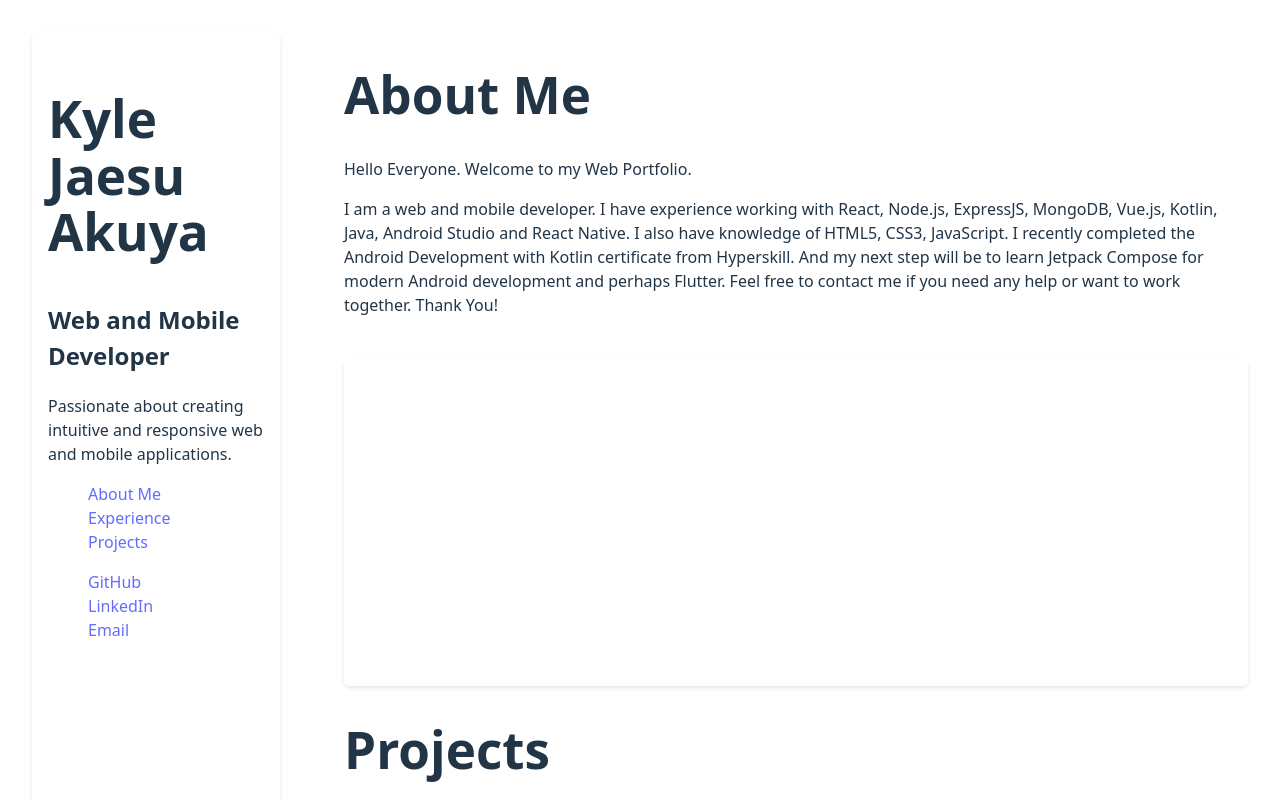
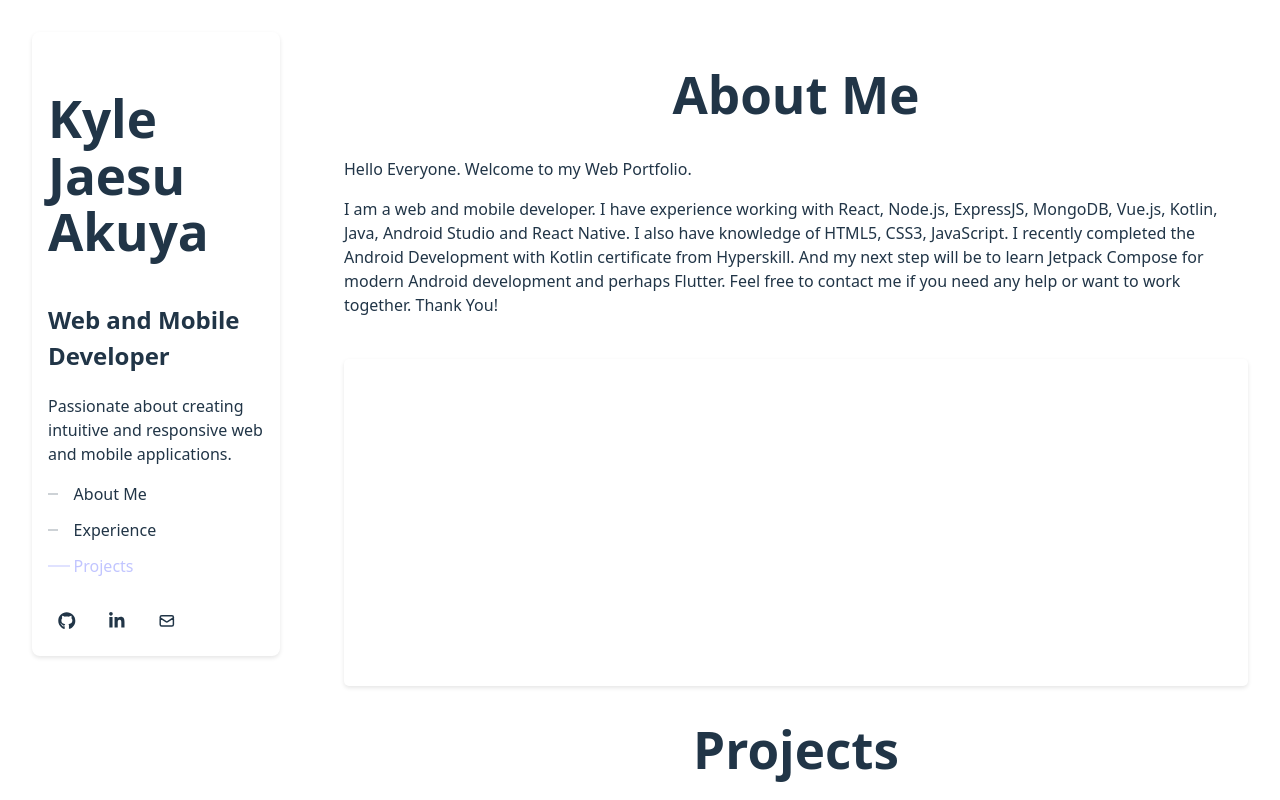
Before and after one commit to jaesu968/WebPortfolio, a React (Vite) app: page / in a window 1280 px wide. Shown: the top 800 px of the page. Built offline with nearby package versions, Linux system fonts and the light colour scheme.

Commit message:
updated styling for sidebar and main content

```diff
--- a/package.json
+++ b/package.json
@@ -15,6 +15,7 @@
   "dependencies": {
     "react": "^19.1.1",
     "react-dom": "^19.1.1",
+    "react-icons": "^5.6.0",
     "react-router-dom": "^7.9.5"
   },
   "devDependencies": {
@@ -22,6 +23,7 @@
     "@types/react": "^19.1.16",
     "@types/react-dom": "^19.1.9",
     "@vitejs/plugin-react": "^5.0.4",
+    "baseline-browser-mapping": "^2.10.35",
     "eslint": "^9.36.0",
     "eslint-plugin-react-hooks": "^5.2.0",
     "eslint-plugin-react-refresh": "^0.4.22",
--- a/src/App.css
+++ b/src/App.css
@@ -25,6 +25,10 @@
   width: 100%;
   border-top: 1px solid #444;
   padding-top: 1.25rem;
+}
+
+.centerTitle{
+  text-align: center;
 }
 
 .logo {
--- a/src/App.jsx
+++ b/src/App.jsx
@@ -40,7 +40,7 @@ function App() {
       <Sidebar />
       <main className="content-column">
         <div id="about">
-          <h1>About Me</h1>
+          <h1 className="centerTitle">About Me</h1>
           <p>Hello Everyone. Welcome to my Web Portfolio.</p>
           <p>I am a web and mobile developer.
             I have experience working with React, Node.js, ExpressJS, MongoDB,
@@ -58,7 +58,7 @@ function App() {
       </div>
 
       <div id="projects">
-      <h1>Projects</h1>
+      <h1 className="centerTitle">Projects</h1>
       <h4>Click on the images to see demos or make the images bigger.</h4>
 
       {/* This is where the list of projects is rendered. */}
--- a/src/components/Experience/Experience.css
+++ b/src/components/Experience/Experience.css
@@ -5,6 +5,10 @@
         border-radius: 5px;
         box-shadow: 0 2px 4px rgba(0, 0, 0, 0.1);
     }
+
+.experience h1 {
+    text-align: center;
+}
 
 .experience h2 {
         margin-bottom: 10px;
--- a/src/components/Sidebar/Sidebar.css
+++ b/src/components/Sidebar/Sidebar.css
@@ -1,33 +1,118 @@
 /* Styling for Sidebar component */
 
 /* navbar styling */
-.sidebar-nav {
+
+/* nav reset */
+.sidebar-nav, .social-links-list {
   list-style-type: none;
+  margin: 0; /* Remove default margin */
+  padding: 0; /* Remove default padding */
+}
+/* vertical spacing for nav items */
+.sidebar-nav li + li {
+  margin-top: 0.75rem; /* Add vertical spacing between nav items */
 }
 
-.sidebar-nav a:hover {
-  color: #9fa3e5aa; /* Add a hover effect to the navigation links */
+/* leading line nav links */
+.nav-link {
+  position: relative; /* Establish a positioning context for the pseudo-element */
+  display: inline-block; /* Allow the link to size based on its content */
+  padding-left: 1.6rem; /* Add enough spacing so active line never crowds the text */
+  color: inherit; /* Inherit text color from parent */
+  text-decoration: none; /* Remove default underline */
+  font-weight: 500; /* Slightly bolder text for better readability */
+  transition: color 180ms ease; /* Add a smooth transition for hover effect */
 }
-.sidebar-nav a:focus-visible {
-  outline: 4px auto -webkit-focus-ring-color; /* Add a focus style for accessibility */
+
+.nav-link::before {
+  content: ""; /* Create an empty pseudo-element */
+  position: absolute; /* Position it absolutely within the link */
+  left: 0; /* Align it to the left edge f the link */
+  top: 50%; /* Vertically center it */
+  width: 0.65rem; /* Set the width of the leading line */
+  height: 1px; /* Set the height of the leading line */
+  background: currentColor; /* Use the current text color for the line */
+  transform: translateY(-50%); /* Adjust for vertical centering */
+  opacity: 0.45; /* Set initial opacity for a subtle effect */
+  transition: width 180ms ease, opacity 180ms ease; /* Add transitions for width and opacity */
 }
+
+.nav-link:hover::before, .nav-link:focus-visible::before {
+  width: 1.05rem; /* Slightly expand on hover/focus */
+  opacity: 1; /* Increase opacity for better visibility */
+
+}
+
+.nav-link.active {
+  color: #c1c5ff;
+}
+
+.nav-link.active::before {
+  width: 1.35rem; /* Keep active section line visibly longer without overlapping text */
+  opacity: 1;
+}
+
+.nav-link:focus-visible {
+  outline: 2px solid #9fa3e5aa; /* Add a visible outline for keyboard focus */
+  outline-offset: 4px; /* Add space between the outline and the element */
+  border-radius: 4px; /* Optional: Add rounded corners to the focus outline */
+}
+
+/* social icons row */
+.social-links {
+  margin-top: 1.5rem; /* Add spacing above the social links */
+}
+
 .social-links-list {
-    list-style-type: none;
+  display: flex; /* Use flexbox to arrange icons in a row */
+  gap: 0.75rem; /* Add spacing between icons */
 }
+
+.social-links-list a {
+  width: 2.25rem; /* Set a fixed width for the icons */
+  height: 2.25rem; /* Set a fixed height for the icons */
+  display: inline-flex; /* Use inline-flex to center the icons */
+  align-items: center; /* Vertically center the icons */
+  justify-content: center; /* Horizontally center the icons */
+  border: 1px solid rgba(255, 255, 255, 0.25); /* Add a subtle border around the icons */
+  border-radius: 999px; /* Make the icons circular */
+  color: inherit; /* Inherit text color for the icons */
+  text-decoration: none; /* Remove default underline */
+  font-size: 1.1rem; /* Set a slightly larger font size for better visibility */
+  transition: transform 150ms ease, border-color 150ms ease, color 150ms ease;  /* Add transitions */
+}
+
+.social-links-list a:hover {
+  transform: translateY(-2px); /* Slightly lift the icon on hover */
+  border-color: #9fa3e5aa; /* Change border color to indicate on hover */
+  color: #9fa3e5aa; /* Change icon color on hover for better visibility */
+}
+
+.social-links-list a:focus-visible {
+  outline: 2px solid #9fa3e5aa; /* Add a visible outline for keyboard focus */
+  outline-offset: 4px; /* Add space between the outline and the element */
+}
+
 
 .sidebar {
     text-align: left;
     margin-right: 2rem;
     flex: 1;
     max-width: 300px;
+    position: sticky;
+    top: 2rem;
+    align-self: start;
     border-radius: 8px;
     padding: 1rem;
     box-shadow: 0 2px 4px rgba(0, 0, 0, 0.1);
 }
 
+
 @media (max-width: 768px) {
   .sidebar {
     max-width: 100%;
     margin-right: 0;
+    position: static;
+    top: auto;
   }
 }
--- a/src/components/Sidebar/Sidebar.jsx
+++ b/src/components/Sidebar/Sidebar.jsx
@@ -1,5 +1,8 @@
-import React from 'react';
+import React, { useEffect, useState } from 'react';
 import './Sidebar.css'; // Importing the CSS file for styling the Sidebar component
+import { FaLinkedinIn } from 'react-icons/fa6';
+import { FaGithub } from 'react-icons/fa';
+import { HiOutlineMail } from 'react-icons/hi';
 
 // this component is for the sidebar content
 // so Name, Current Job Title, and one sentence about myself,
@@ -9,6 +12,61 @@ import './Sidebar.css'; // Importing the CSS file for styling the Sidebar compon
 // lastly icons links to my GitHub, LinkedIn, and email
 
 const Sidebar = () => {
+    // Tracks which section is currently active so the nav line can expand on the correct link.
+    const [activeSection, setActiveSection] = useState('about');
+
+    useEffect(() => {
+        // Keep section IDs centralized so hash handling and scroll logic stay in sync.
+        const sectionIds = ['about', 'experience', 'projects'];
+        const getSections = () =>
+            sectionIds
+                .map((id) => document.getElementById(id))
+                .filter(Boolean);
+
+        // When a hash link is clicked, immediately reflect the selected section in nav state.
+        const updateFromHash = () => {
+            const hash = window.location.hash.replace('#', '');
+            if (sectionIds.includes(hash)) {
+                setActiveSection(hash);
+            }
+        };
+
+        // Uses a viewport anchor point to decide which content section is currently "active".
+        const updateFromScroll = () => {
+            const sections = getSections();
+            if (!sections.length) {
+                return;
+            }
+
+            // Anchor the active section to a point near the upper viewport area.
+            const scrollAnchor = window.scrollY + window.innerHeight * 0.28;
+            let currentSection = sectionIds[0];
+
+            for (const sectionId of sectionIds) {
+                const section = document.getElementById(sectionId);
+                if (section && section.offsetTop <= scrollAnchor) {
+                    currentSection = sectionId;
+                }
+            }
+
+            setActiveSection(currentSection);
+        };
+
+        updateFromHash();
+        updateFromScroll();
+        // Keep nav state responsive to user scrolling and viewport size changes.
+        window.addEventListener('scroll', updateFromScroll, { passive: true });
+        window.addEventListener('resize', updateFromScroll);
+        window.addEventListener('hashchange', updateFromHash);
+
+        return () => {
+            // Clean up listeners to prevent stale handlers during unmount/remount.
+            window.removeEventListener('scroll', updateFromScroll);
+            window.removeEventListener('resize', updateFromScroll);
+            window.removeEventListener('hashchange', updateFromHash);
+        };
+    }, []);
+
     return (
         <aside className="sidebar">
             <h1>Kyle Jaesu Akuya</h1>
@@ -16,16 +74,55 @@ const Sidebar = () => {
             <p>Passionate about creating intuitive and responsive web and mobile applications.</p>
             <nav>
                 <ul className="sidebar-nav">
-                    <li><a href="#about">About Me</a></li>
-                    <li><a href="#experience">Experience</a></li>
-                    <li><a href="#projects">Projects</a></li>
+                    <li>
+                        <a
+                            href="#about"
+                            className={`nav-link ${activeSection === 'about' ? 'active' : ''}`}
+                            aria-current={activeSection === 'about' ? 'location' : undefined}
+                        >
+                            About Me
+                        </a>
+                    </li>
+                    <li>
+                        <a
+                            href="#experience"
+                            className={`nav-link ${activeSection === 'experience' ? 'active' : ''}`}
+                            aria-current={activeSection === 'experience' ? 'location' : undefined}
+                        >
+                            Experience
+                        </a>
+                    </li>
+                    <li>
+                        <a
+                            href="#projects"
+                            className={`nav-link ${activeSection === 'projects' ? 'active' : ''}`}
+                            aria-current={activeSection === 'projects' ? 'location' : undefined}
+                        >
+                            Projects
+                        </a>
+                    </li>
                 </ul>
             </nav>
             <div className="social-links">
                 <ul className="social-links-list">
-                    <li><a href="https://github.com/jaesu968" target="_blank" rel="noopener noreferrer">GitHub</a></li>
-                    <li><a href="https://www.linkedin.com/in/kyle-jaesu-akuya-8b1a2520b/" target="_blank" rel="noopener noreferrer">LinkedIn</a></li>
-                    <li><a href="mailto:mazterk968@gmail.com">Email</a></li>
+                    <li><a
+                        href="https://github.com/jaesu968"
+                        target="_blank"
+                        rel="noopener noreferrer">
+                        <FaGithub />
+                        </a>
+                    </li>
+                    <li><a
+                        href="https://www.linkedin.com/in/kyle-akuya-a2bb278a/"
+                        target="_blank"
+                        rel="noopener noreferrer">
+                        <FaLinkedinIn />
+                        </a>
+                    </li>
+                        <li><a href="mailto:mazterk968@gmail.com" aria-label="Email">
+                        <HiOutlineMail />
+                        </a>
+                    </li>
                 </ul>
             </div>
         </aside>
--- a/vite.config.js
+++ b/vite.config.js
@@ -2,7 +2,8 @@ import { defineConfig } from 'vite'
 import react from '@vitejs/plugin-react'
 
 // https://vite.dev/config/
-export default defineConfig({
+export default defineConfig(({ command }) => ({
   plugins: [react()],
-  base: "/WebPortfolio/"
-})
+  // Use root path for local dev, but keep repo subpath for production deploys.
+  base: command === 'serve' ? '/' : '/WebPortfolio/'
+}))
```
Also changed, not shown: 8 other files (tests, documents, lock files or other folders).
